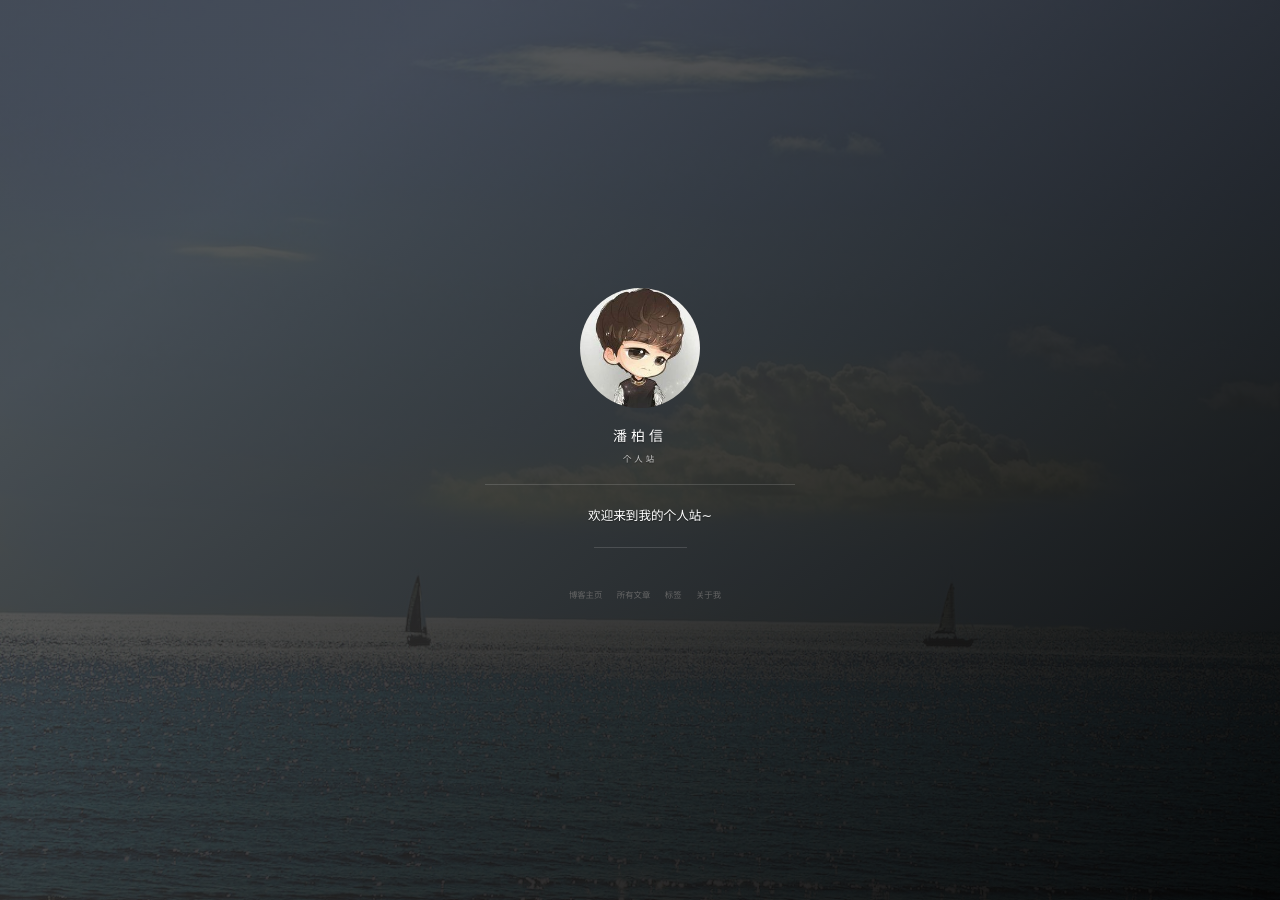
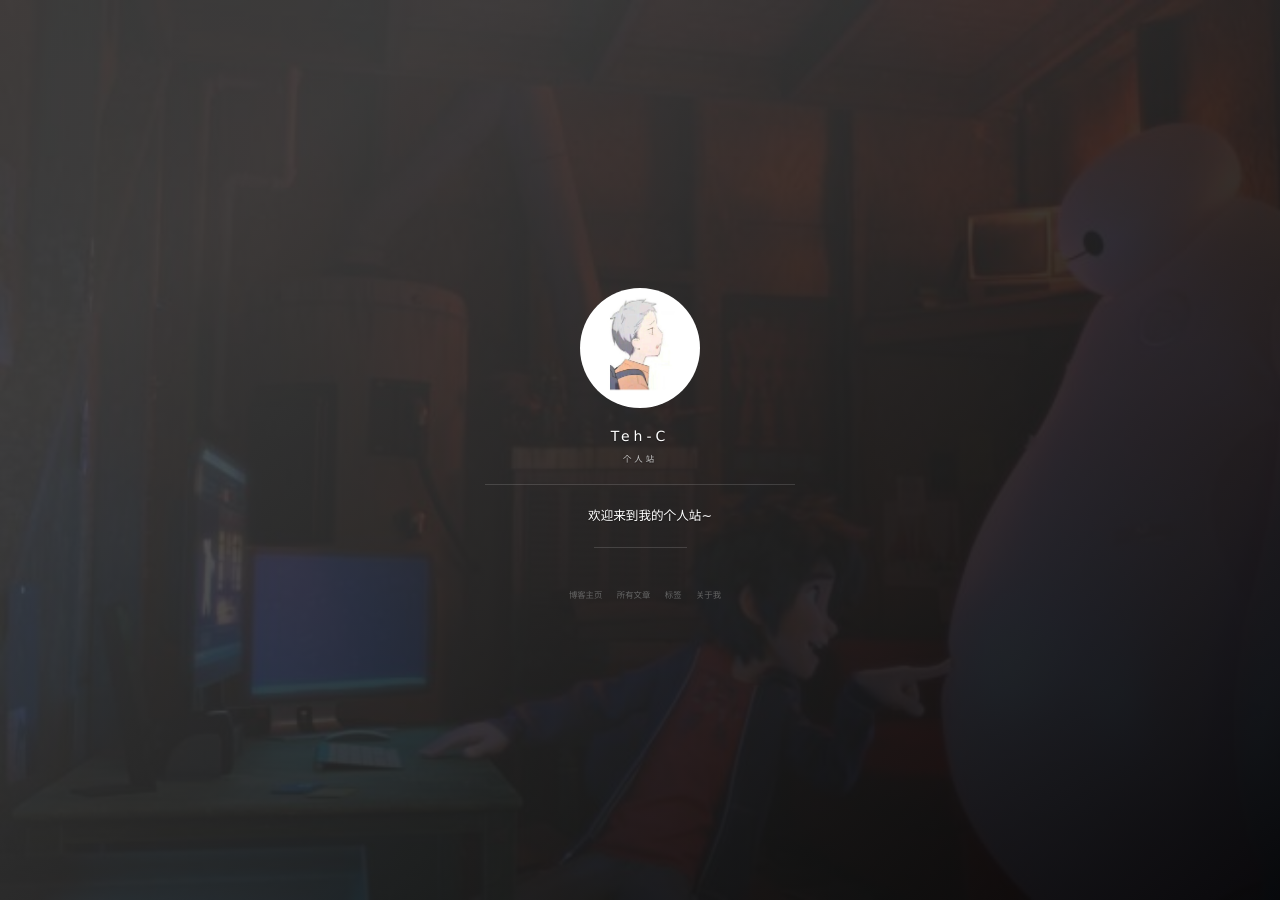
Before and after one commit to Teh-C/teh-c.github.io, a Jekyll site: the page built from index.html, in a window 1280 px wide. Built offline with Jekyll 4.4.1, drawn with Linux system fonts in a browser that asks for light colours; nearby versions of some CDN libraries; the list of posts is cut into pages by our own code; comment, search, counter and statistics services are not loaded; grey boxes are pictures that could not be loaded.

Commit message:
remark template

```diff
--- a/_config.yml
+++ b/_config.yml
@@ -1,35 +1,35 @@
 # Basic
-title: 潘柏信
+title: Teh-C
 subtitle: 个人站
 description: 欢迎来到我的个人站~
 # 头像里面的标题
-avatarTitle: leopardpan
+avatarTitle: Teh-C
 # 头像里面的描述
-avatarDesc: iOS / 机器学习
-url: "http://baixin.io"
+avatarDesc: Qt / 嵌入式
+#url: "http://baixin.io"
 
 # Comment
-comment:
-    disqus: leopard
+#comment:
+#    disqus: leopard
     # uyan: 2143225  # 有言id,登录有言官网申请
 
 # Social
 social:
-    weibo: 5366874726
-    github: leopardpan
+#    weibo: 5366874726
+    github: Teh-C
     # twitter:
-    mail: leopardpan@icloud.com
+    mail: 1020898982@qq.com
 
 # 百度统计
 # 使用博客模板请去掉或者更换 id
-baidu:
-    id: 8ba1c6be0953b6f9c2ba38e57f615421
+#baidu:
+#    id: 8ba1c6be0953b6f9c2ba38e57f615421
 
 # Google Analytics
 # 使用博客模板请去掉或者更换 id
 ga:
-    id: UA-84134159-3
-    host: auto
+#    id: UA-84134159-3
+#    host: auto
 
 
 # 《----------------- 上面的信息修改成你自己的 ---------------------------》
```
Also changed, not shown: images/avatar.jpg, images/background-cover.jpg.
